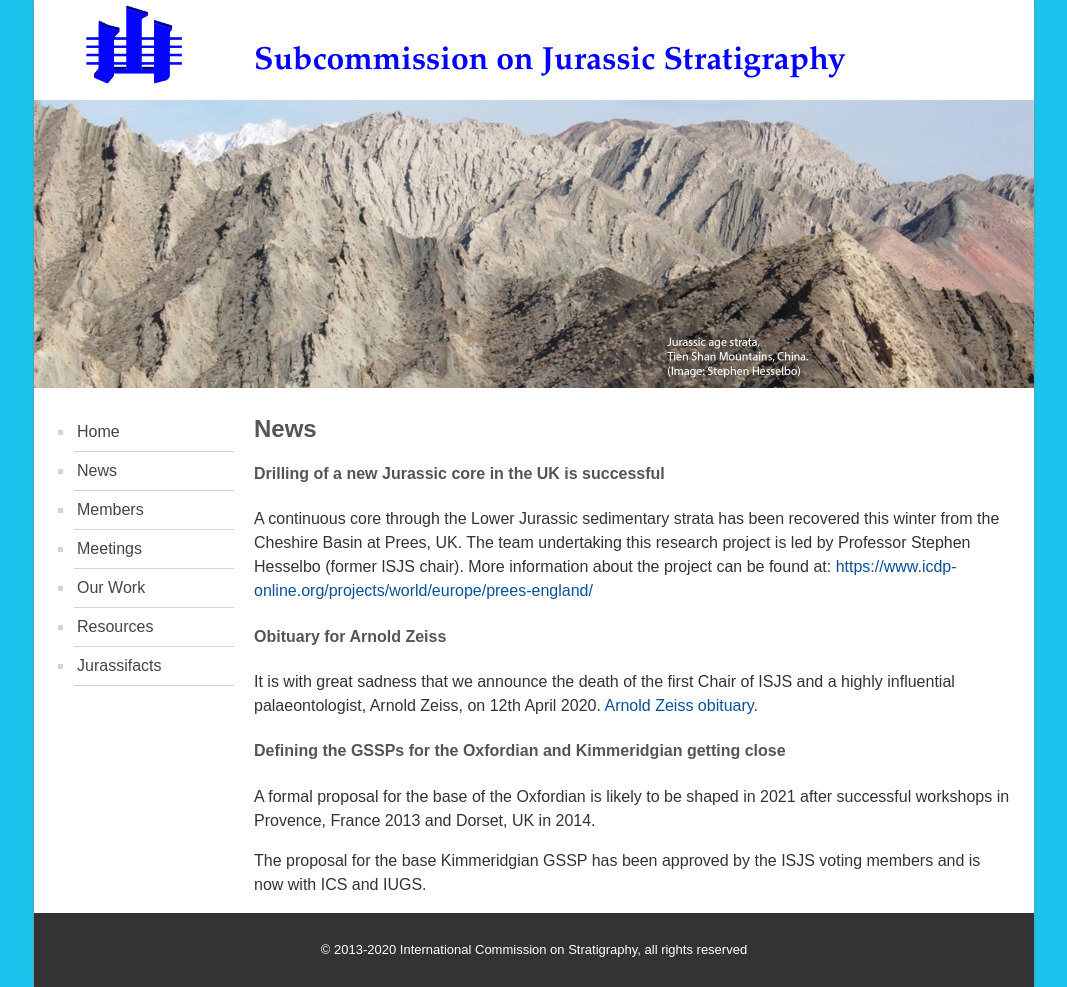
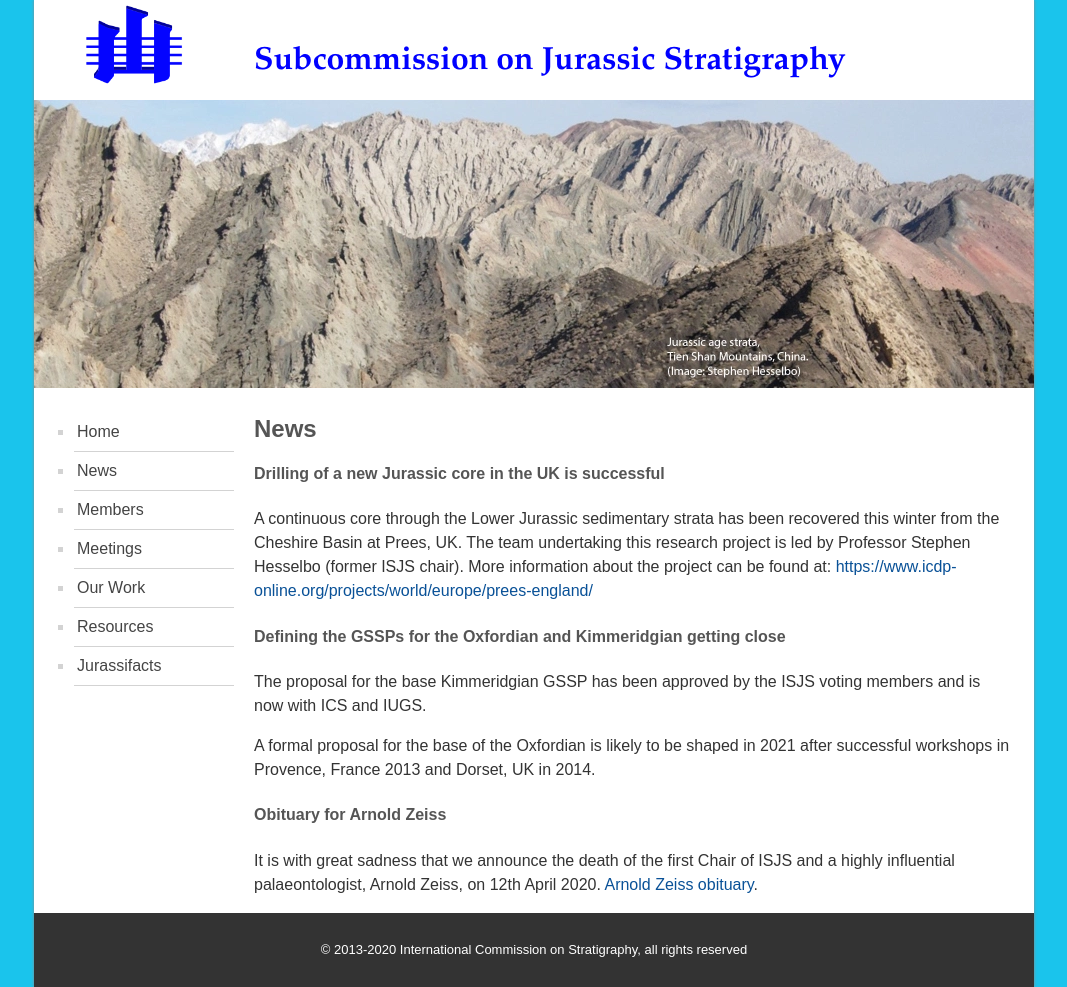
Before and after one commit to i-c-stratigraphy/subcommission-jurassic, a Jekyll site: the page built from pages/news.md, in a window 1280 px wide. Shown: the whole page, without its empty margins (106-1173 px from the left). Built offline with Jekyll 4.4.1, drawn with Linux system fonts in a browser that asks for light colours.

Commit message:
Update news.md

```diff
--- a/pages/news.md
+++ b/pages/news.md
@@ -8,10 +8,10 @@ permalink: /news
 #### Drilling of a new Jurassic core in the UK is successful
 A continuous core through the Lower Jurassic sedimentary strata has been recovered this winter from the Cheshire Basin at Prees, UK. The team undertaking this research project is led by Professor Stephen Hesselbo (former ISJS chair). More information about the project can be found at: <https://www.icdp-online.org/projects/world/europe/prees-england/>
 
+#### Defining the GSSPs for the Oxfordian and Kimmeridgian getting close
+The proposal for the base Kimmeridgian GSSP has been approved by the ISJS voting members and is now with ICS and IUGS.
+
+A formal proposal for the base of the Oxfordian is likely to be shaped in 2021 after successful workshops in Provence, France 2013 and Dorset, UK in 2014.
+
 #### Obituary for Arnold Zeiss
 It is with great sadness that we announce the death of the first Chair of ISJS and a highly influential palaeontologist, Arnold Zeiss, on 12th April 2020. [Arnold Zeiss obituary](/zeiss).
-
-#### Defining the GSSPs for the Oxfordian and Kimmeridgian getting close
-A formal proposal for the base of the Oxfordian is likely to be shaped in 2021 after successful workshops in Provence, France 2013 and Dorset, UK in 2014.
-
-The proposal for the base Kimmeridgian GSSP has been approved by the ISJS voting members and is now with ICS and IUGS.
```
